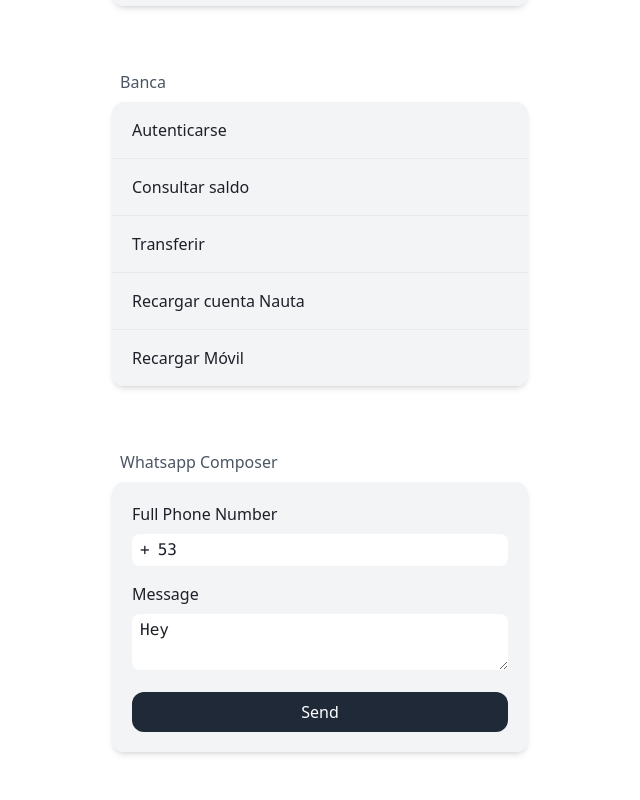
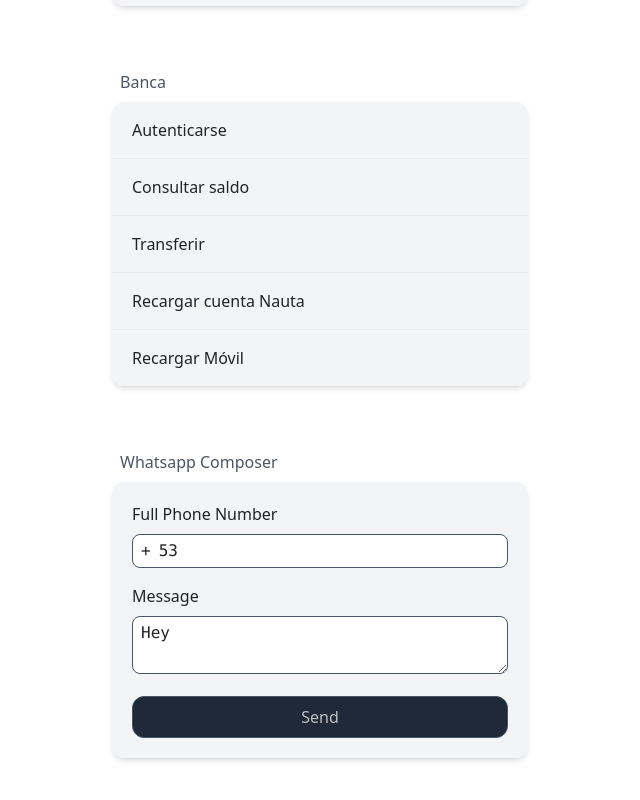
Before and after one commit to daguitosama/cuban-shortcuts, a Nuxt app: page / in a window 1280 px wide. Shown: the part 608-1408 px from the top of the page, without its empty margins (320-960 px from the left). Built offline with nearby package versions, Linux system fonts and the light colour scheme.

Commit message:
styles: new dark styles

```diff
--- a/components/section/SectionPlans.vue
+++ b/components/section/SectionPlans.vue
@@ -7,7 +7,7 @@
         </h1>
         <ul class="mt-2 shadow-md rounded-xl">
             <li v-for="(item, index) in sectionPlanData.items" :key="index">
-                <SectionLinkPlan
+                <SectionPlansLink
                     :link="item"
                     :isHead="index == 0"
                     :isMiddle="
@@ -21,7 +21,6 @@
 </template>
 
 <script setup lang="ts">
-import SectionLinkPlan from "./SectionPlansLink.vue";
 var props = defineProps({
     sectionPlanData: {
         type: Object,
--- a/components/section/SectionPlansLink.vue
+++ b/components/section/SectionPlansLink.vue
@@ -3,7 +3,7 @@
         target="_blank"
         rel="noopener"
         :href="`tel:${link.command}`"
-        class="w-full h-full block px-5 py-5 bg-light-elevation dark:bg-dark-elevation"
+        class="w-full h-full block px-5 py-5 bg-light-elevation dark:bg-[#202124]"
         :class="{
             'rounded-t-xl': isHead,
             'border-t-light-text-dimmed/40 dark:border-t-dark-text-dimmed/40 border-t':
--- a/components/section/SectionSimple.vue
+++ b/components/section/SectionSimple.vue
@@ -7,7 +7,7 @@
         </h1>
         <ul class="mt-2 shadow-md rounded-xl">
             <li v-for="(item, index) in sectionData.items" :key="index">
-                <SectionLinkSimple
+                <SectionSimpleLink
                     :link="item"
                     :isHead="index == 0"
                     :isMiddle="
@@ -21,7 +21,6 @@
 </template>
 
 <script setup>
-import SectionLinkSimple from "./SectionSimpleLink.vue";
 var props = defineProps({
     sectionData: {
         type: Object,
--- a/components/section/SectionSimpleLink.vue
+++ b/components/section/SectionSimpleLink.vue
@@ -3,18 +3,19 @@
         target="_blank"
         rel="noopener"
         :href="`tel:${link.command}`"
-    class="w-full h-full block px-5 py-5 bg-light-elevation dark:bg-dark-elevation"
+        class="w-full h-full block px-5 py-5 bg-light-elevation dark:bg-[#202124]"
         :class="{
             'rounded-t-xl': isHead,
-      'border-t-light-text-dimmed/40 dark:border-t-dark-text-dimmed/40 border-t': isMiddle,
-      'rounded-b-xl border-t-light-text-dimmed/40 dark:border-t-dark-text-dimmed/40 border-t': isTail,
+            'border-t-light-text-dimmed/40 dark:border-t-dark-text-dimmed/40 border-t':
+                isMiddle,
+            'rounded-b-xl border-t-light-text-dimmed/40 dark:border-t-dark-text-dimmed/40 border-t':
+                isTail,
         }"
     >
         <!-- name -->
-    <p class=" font-medium leading-none">
+        <p class="font-medium leading-none">
             {{ link.name }}
         </p>
-
     </a>
 </template>
 
--- a/components/section/SectionWhatsappComposer.vue
+++ b/components/section/SectionWhatsappComposer.vue
@@ -8,13 +8,13 @@
         <ul class="mt-2 shadow-md rounded-xl">
             <!-- render simple items -->
             <div
-                class="w-full h-full block px-5 py-5 bg-light-elevation dark:bg-dark-elevation rounded-xl"
+                class="w-full h-full block px-5 py-5 bg-light-elevation dark:bg-[#202124] rounded-xl"
             >
                 <!-- number -->
                 <div>
                     <label for="phone-number"> Full Phone Number </label>
                     <div
-                        class="mt-2 px-2 py-1 w-full rounded-lg relative flex items-baseline bg-white dark:bg-dark-secondSurface font-mono"
+                        class="border border-slate-600 mt-2 px-2 py-1 w-full rounded-lg relative flex items-baseline bg-white dark:bg-[#202124] font-mono"
                     >
                         <span>+</span>
                         <input
@@ -23,7 +23,7 @@
                             id="phone-number"
                             v-model="number"
                             inputmode="numeric"
-                            class="ml-2 bg-white dark:bg-dark-secondSurface w-full"
+                            class="ml-2 bg-white dark:bg-[#202124] w-full"
                         />
                     </div>
                 </div>
@@ -35,13 +35,13 @@
                         name=""
                         id="message"
                         v-model="message"
-                        class="mt-2 px-2 py-1 w-full rounded-lg bg-white dark:bg-dark-secondSurface font-mono"
+                        class="border border-slate-600 mt-2 px-2 py-1 w-full rounded-lg bg-white dark:bg-[#202124] font-mono"
                     />
                 </div>
                 <div class="mt-4">
                     <a
                         :href="w_route"
-                        class="block w-full bg-gray-800 text-white text-center py-2 px-2 rounded-xl"
+                        class="border border-slate-600 block w-full bg-gray-800 dark:bg-[#202124] text-white/70 text-center py-2 px-2 rounded-xl"
                     >
                         Send
                     </a>
--- a/pages/index.vue
+++ b/pages/index.vue
@@ -1,6 +1,6 @@
 <template>
     <div
-        class="w-full min-h-screen text-dark-surface bg-white dark:bg-dark-surface dark:text-dark-text-normal transition-all duration-300 ease-in"
+        class="w-full min-h-screen text-dark-surface bg-white dark:bg-black dark:text-dark-text-normal transition-all duration-300 ease-in"
     >
         <div class="w-full max-w-md mx-auto pt-20 px-4 pb-32">
             <!-- shortcut sections -->
@@ -41,8 +41,8 @@
     items: db.getItemsByCategory(db.CATEGORIES.saldo),
 };
 
-const sectionBankData = {
+const sectionBankData = ref({
     sectionName: db.CATEGORIES.banca,
     items: db.getItemsByCategory(db.CATEGORIES.banca),
-};
+});
 </script>
--- a/tailwind.config.js
+++ b/tailwind.config.js
@@ -24,9 +24,9 @@
                 dark: {
                     "text-normal": "#aeb8c7",
                     "text-dimmed": "#768390",
-                    surface: "#1d2028",
-                    secondSurface: "#23262e",
-                    elevation: "#383c47",
+                    surface: "#242324",
+                    secondSurface: colors.gray[700],
+                    elevation: "#2E2D2E",
                 },
             },
         },
```
Lines whose indentation alone changed are shown as unchanged.
